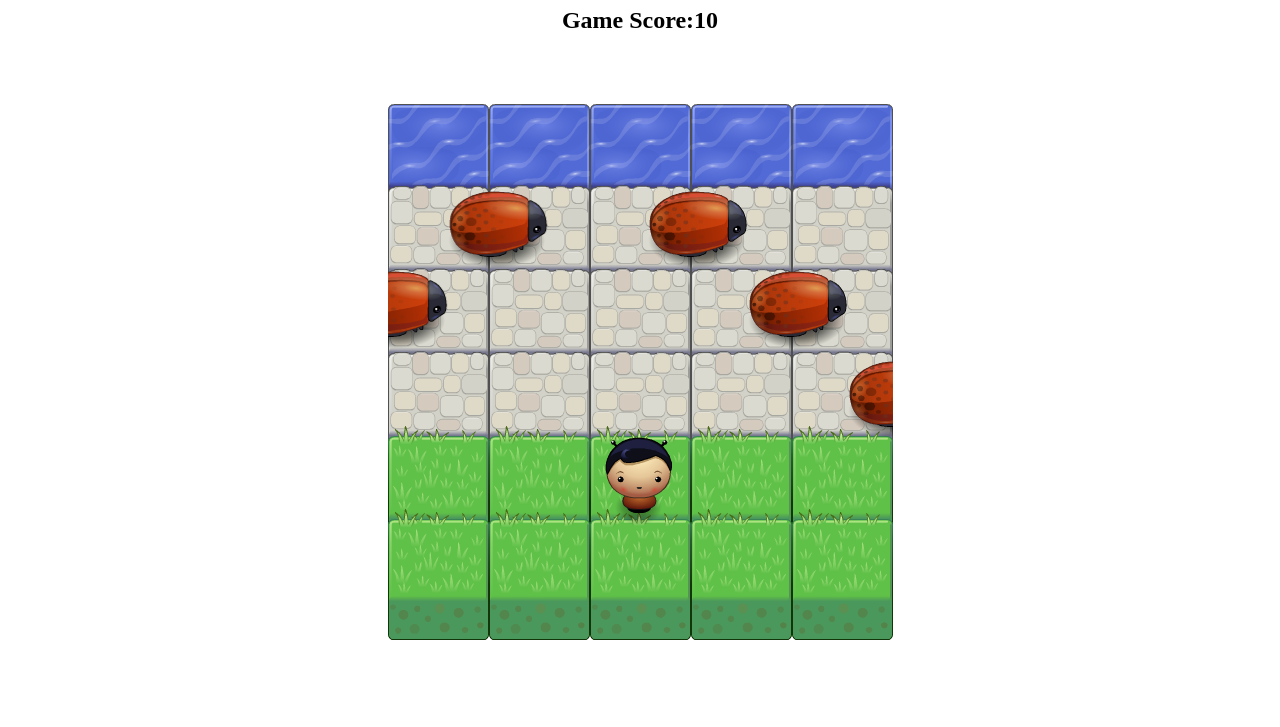
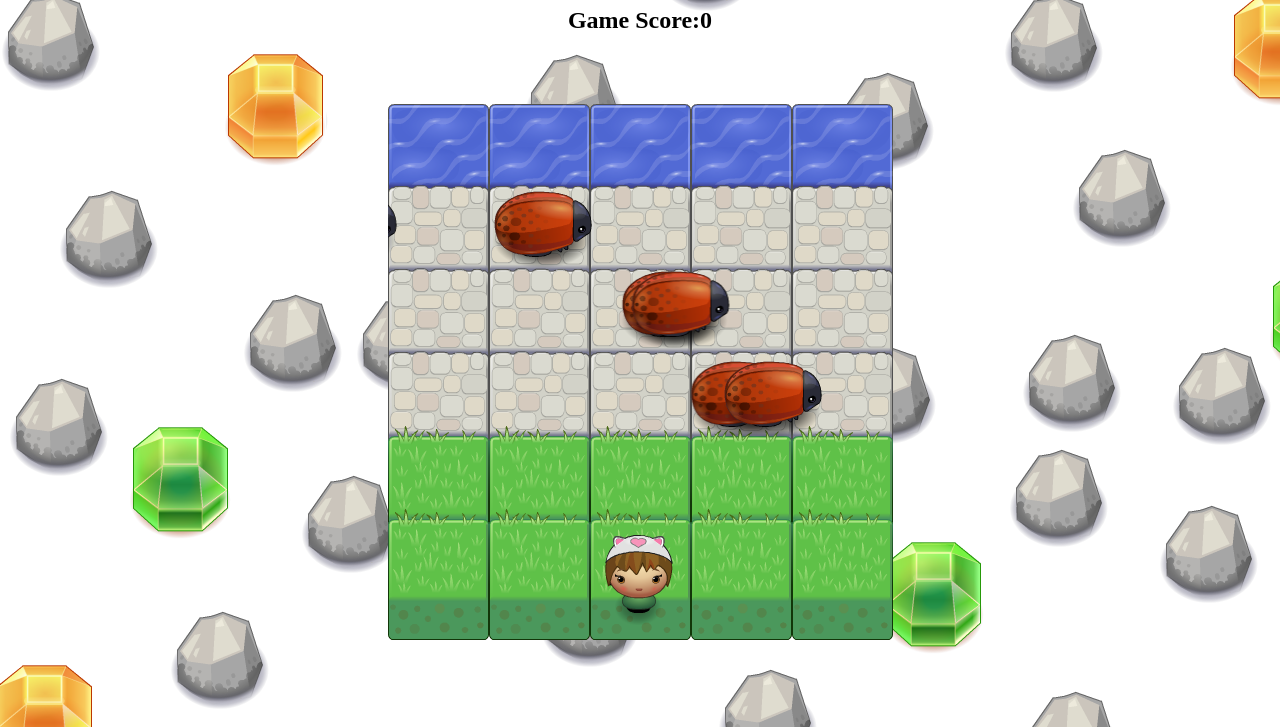
Before and after one commit to riddhik84/arcade-game-web-app, a plain HTML site: page index.html in a window 1280 px wide. Shown: the part 73-800 px from the top of the page. Drawn offline with Linux system fonts and the light colour scheme.

Commit message:
Game Implementation

```diff
--- a/css/style.css
+++ b/css/style.css
@@ -1,4 +1,4 @@
 body {
     text-align: center;
-    background-image: 'images/background.jpg';
+    background-image: url(../images/background.png);
 }
--- a/js/app.js
+++ b/js/app.js
@@ -1,5 +1,6 @@
-let game_score = 10;
+let game_score = 0;
 document.getElementById('gamescore').innerHTML = game_score;
+var img = new Image();
 
 // Enemies our player must avoid
 var Enemy = function(x, y) {
@@ -11,6 +12,7 @@ var Enemy = function(x, y) {
     this.sprite = 'images/enemy-bug.png';
     this.x = x;
     this.y = y;
+    this.speed = Math.floor((Math.random() * 300 + 100));
 };
 
 // Update the enemy's position, required method for game
@@ -19,14 +21,17 @@ Enemy.prototype.update = function(dt) {
     // You should multiply any movement by the dt parameter
     // which will ensure the game runs at the same speed for
     // all computers.
-    if (this.x < 505) {
-        this.x += (150 * dt);
+    if (this.x < 550) {
+        this.x += this.speed * dt;
     }
-    else {this.x = -90;}
+    else {this.x = -190;}
 
-    if(this.x < player.x + 30 && this.x + 60 > player.x && this.y < player.y + 60 && this.y + 40 > player.y) {
-        score = 0;
-        document.getElementById('gamescore').innerHTML = score;
+    if(this.x < player.x + 30
+        && this.x + 60 > player.x
+        && this.y < player.y + 60
+        && this.y + 40 > player.y) {
+        game_score = 0;
+        document.getElementById('gamescore').innerHTML = game_score;
         player.reset();
     }
 };
@@ -40,9 +45,9 @@ Enemy.prototype.render = function() {
 // This class requires an update(), render() and
 // a handleInput() method.
 var Player = function () {
-    this.sprite = 'images/char-boy.png';
+    this.sprite = 'images/char-cat-girl.png';
     this.x = 200;
-    this.y = 320;
+    this.y = 420;
 };
 
 // Is called every time the player position is updated
@@ -50,8 +55,8 @@ Player.prototype.update = function() {
 
     // If the player reaches the water
     if (player.y < 20) {
-    score++;
-    document.getElementById('playerScore').innerHTML = score;
+    game_score++;
+    document.getElementById('gamescore').innerHTML = game_score;
     this.reset();
 }
 };
@@ -77,7 +82,7 @@ Player.prototype.handleInput = function(direction) {
 
 Player.prototype.reset = function() {
     this.x = 200;
-    this.y = 320;
+    this.y = 420;
 };
 
 // Now instantiate your objects.
@@ -93,7 +98,6 @@ var allEnemies = [enemy1, enemy2, enemy3, enemy4, enemy5, enemy6];
 // Place the player object in a variable called player
 var player = new Player();
 
-
 // This listens for key presses and sends the keys to your
 // Player.handleInput() method. You don't need to modify this.
 document.addEventListener('keyup', function(e) {
--- a/js/engine.js
+++ b/js/engine.js
@@ -173,7 +173,7 @@ var Engine = (function(global) {
         'images/water-block.png',
         'images/grass-block.png',
         'images/enemy-bug.png',
-        'images/char-boy.png'
+        'images/char-cat-girl.png'
     ]);
     Resources.onReady(init);
 
```
Also changed, not shown: images/background.jpg (deleted), images/background.png (added), images/screenshot1.png (added), 1 other file.
